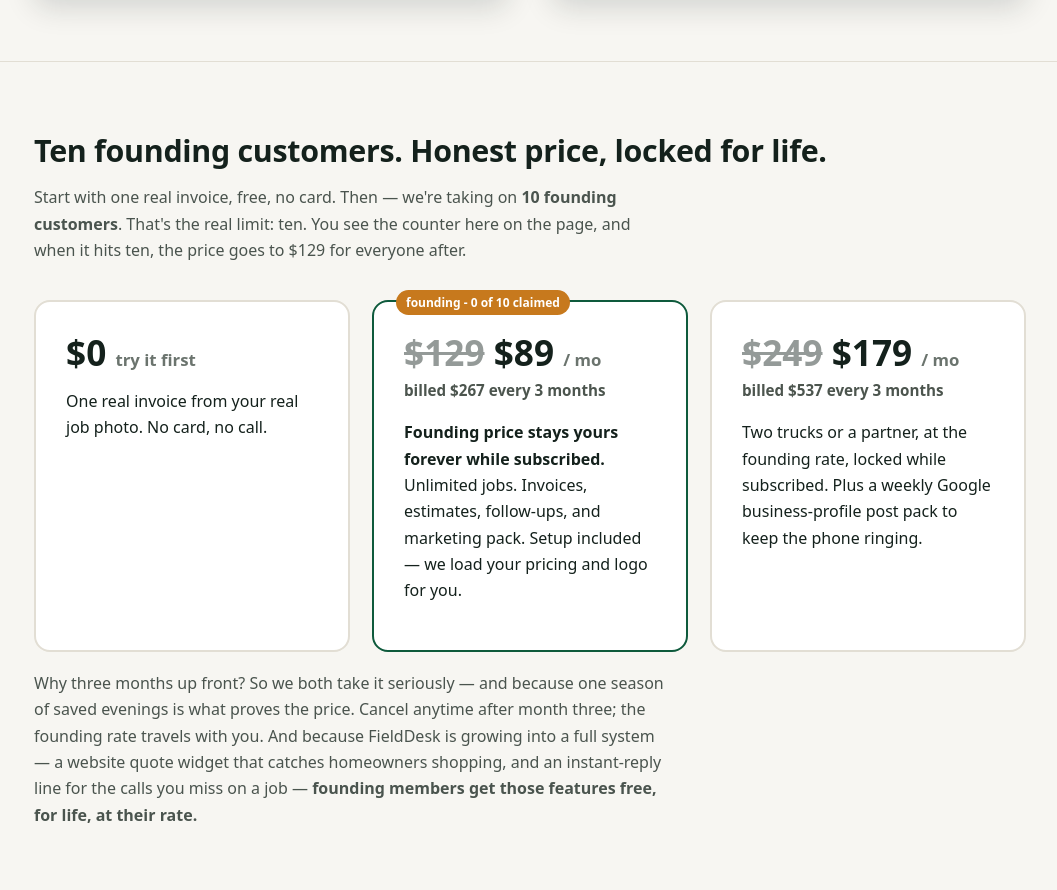
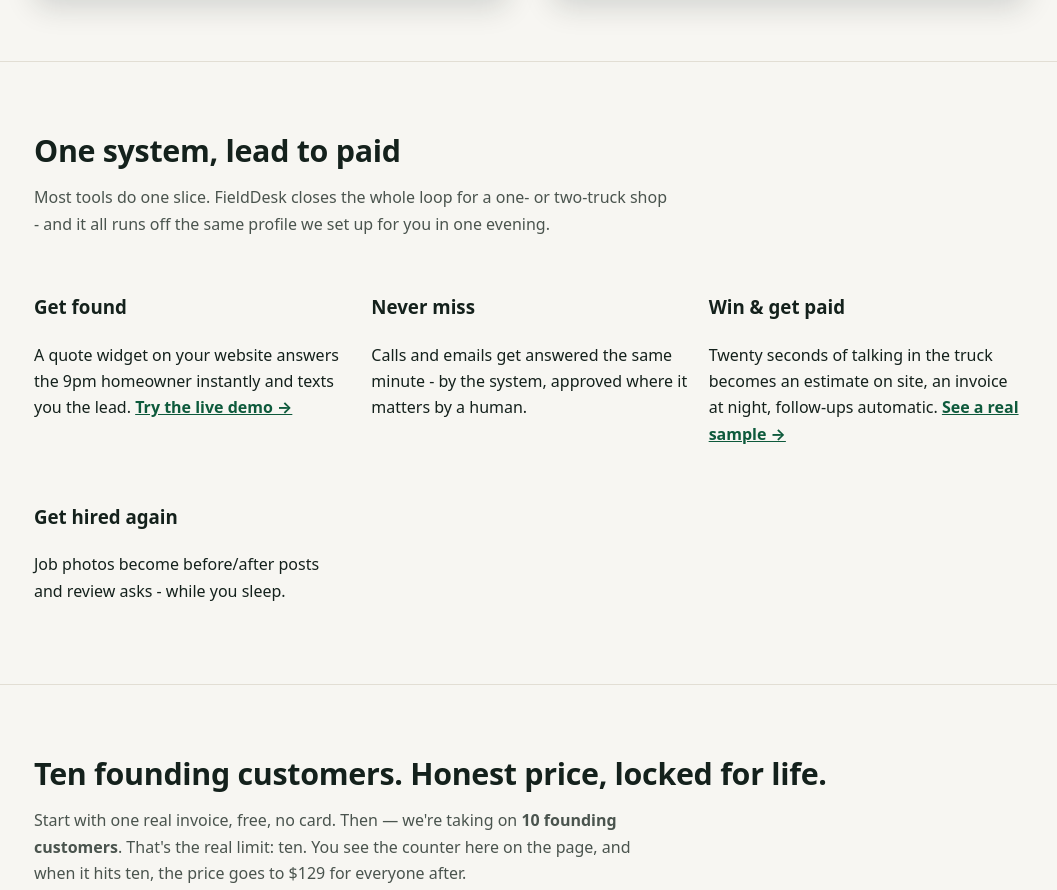
Before and after one commit to Shanes-Codes/fielddesk, a plain HTML site: page index.html in a window 1280 px wide. Shown: the part 2711-3601 px from the top of the page, without its empty margins (110-1167 px from the left). Drawn offline with Linux system fonts and the light colour scheme.

Commit message:
suite story on site: 'One system, lead to paid' 4-step section linking widget demo + sample invoice

```diff
--- a/index.html
+++ b/index.html
@@ -117,6 +117,18 @@
 </div></section>
 
 <section><div class="wrap">
+  <h2>One system, lead to paid</h2>
+  <p class="lead">Most tools do one slice. FieldDesk closes the whole loop for a one- or two-truck shop -
+  and it all runs off the same profile we set up for you in one evening.</p>
+  <div class="steps" style="margin-top:26px">
+    <div class="step"><h3>Get found</h3><p>A quote widget on your website answers the 9pm homeowner instantly and texts you the lead. <a href="/widget-demo.html" style="color:var(--green);font-weight:700">Try the live demo &rarr;</a></p></div>
+    <div class="step"><h3>Never miss</h3><p>Calls and emails get answered the same minute - by the system, approved where it matters by a human.</p></div>
+    <div class="step"><h3>Win &amp; get paid</h3><p>Twenty seconds of talking in the truck becomes an estimate on site, an invoice at night, follow-ups automatic. <a href="#demo" style="color:var(--green);font-weight:700">See a real sample &rarr;</a></p></div>
+    <div class="step"><h3>Get hired again</h3><p>Job photos become before/after posts and review asks - while you sleep.</p></div>
+  </div>
+</div></section>
+
+<section><div class="wrap">
   <h2>Ten founding customers. Honest price, locked for life.</h2>
   <p class="lead">Start with one real invoice, free, no card. Then — we're taking
   on <strong>10 founding customers</strong>. That's the real limit: ten. You see the
```
